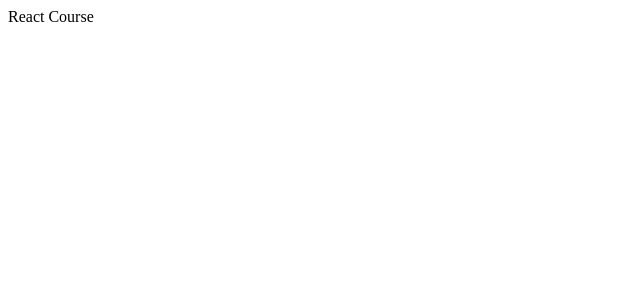
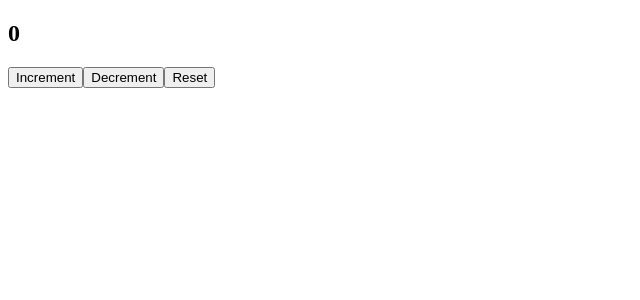
Before and after one commit to CodeByOS/ReactHooksCourse, a React (Vite) app: page / in a window 1280 px wide. Shown: the top 300 px of the page, without its empty margins (0-640 px from the left). Built offline with nearby package versions, Linux system fonts and the light colour scheme.

Commit message:
Basic useReducer syntax to Explain

```diff
--- a/src/App.jsx
+++ b/src/App.jsx
@@ -1,5 +1,11 @@
+import ExampleOne from "./useReducer/ExampleOne";
+
 function App() {
-  return <div>React Course</div>;
+  return (
+        <div>
+          <ExampleOne />
+        </div>
+  );
 }
 
 export default App;
--- /dev/null
+++ b/src/useReducer/ExampleOne.jsx
@@ -0,0 +1,38 @@
+import React from 'react'
+import { useReducer } from 'react'
+
+// This component demonstrates the use of useReducer for state management
+const ExampleOne = () => {
+
+    // The reducer function defines how state should change based on the action
+    const reducer = (state, action) => {
+        switch(action) {
+            case 'INCREMENT':
+                return state + 1; // Increase state by 1
+            case 'DECREMENT':
+                return state - 1; // Decrease state by 1
+            case 'RESET':
+                return 0; // Reset state to 0
+            default:
+                return state; // Return current state if action is unrecognized
+        }
+    }
+
+    // useReducer returns the current state and a dispatch function to trigger actions
+    // The second argument is the initial state (in this case, 0)
+    const [state, dispatch] = useReducer(reducer, 0);
+
+    return (
+        <div>
+            {/* Display the current state */}
+            <h2>{state}</h2>
+
+            {/* Dispatch different actions when buttons are clicked */}
+            <button onClick={() => dispatch("INCREMENT")}>Increment</button>
+            <button onClick={() => dispatch("DECREMENT")}>Decrement</button>
+            <button onClick={() => dispatch("RESET")}>Reset</button>
+        </div>
+    )
+}
+
+export default ExampleOne
```
Also changed, not shown: 1 other file (tests, documents, lock files or other folders).
